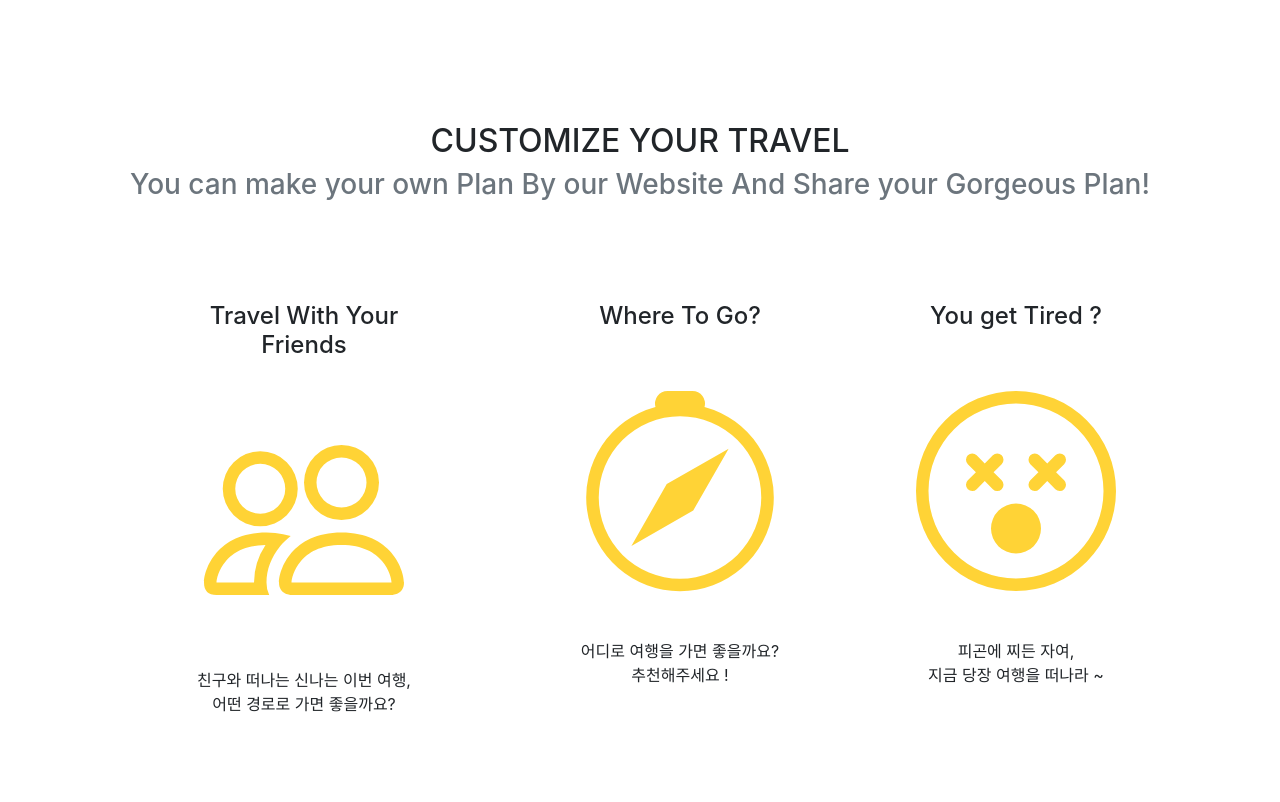
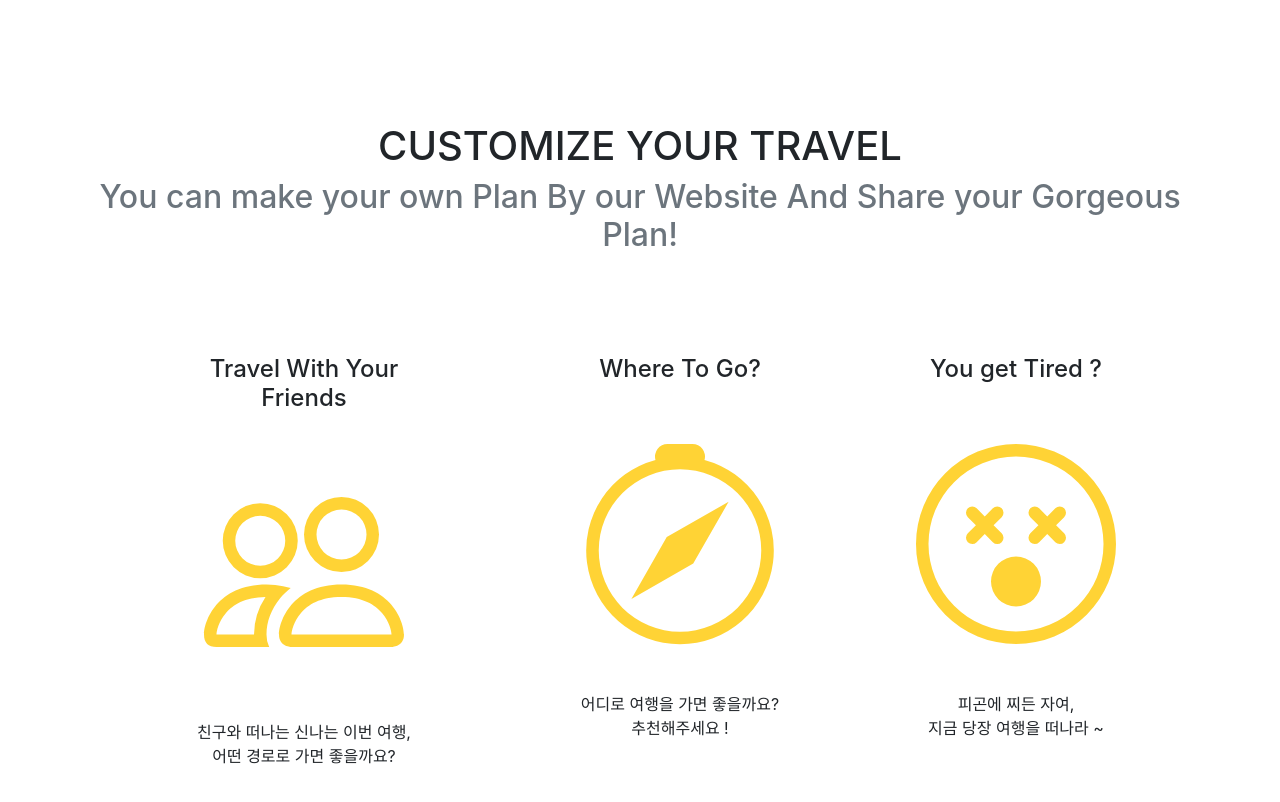
Before and after one commit to SSAFY-FarAway/faraway-client, a Vue app: page /index in a window 1280 px wide. Shown: the part 800-1602 px from the top of the page. Built offline with nearby package versions, Linux system fonts and the light colour scheme; what vue-cookies would draw is missing.

Commit message:
hotfix : 타이틀 크기 수정

```diff
--- a/src/views/home/TheIndex.vue
+++ b/src/views/home/TheIndex.vue
@@ -16,13 +16,13 @@
     <!-- 메인 섹션 -->
     <section class="container py-5">
       <div class="text-center" style="margin: 80px 0">
-        <h2 class="section-heading text-uppercase animate__animated animate__fadeInDown">Customize Your Travel</h2>
-        <h3 class="section-subheading text-muted animate__animated animate__fadeInDown">
+        <h1 class="section-heading text-uppercase animate__animated animate__fadeInDown">Customize Your Travel</h1>
+        <h2 class="section-subheading text-muted animate__animated animate__fadeInDown">
           <p>
             You can make your own Plan By our Website And Share your Gorgeous
             Plan!
           </p>
-        </h3>
+        </h2>
       </div>
 
       <!-- 카드 영역 -->
```
